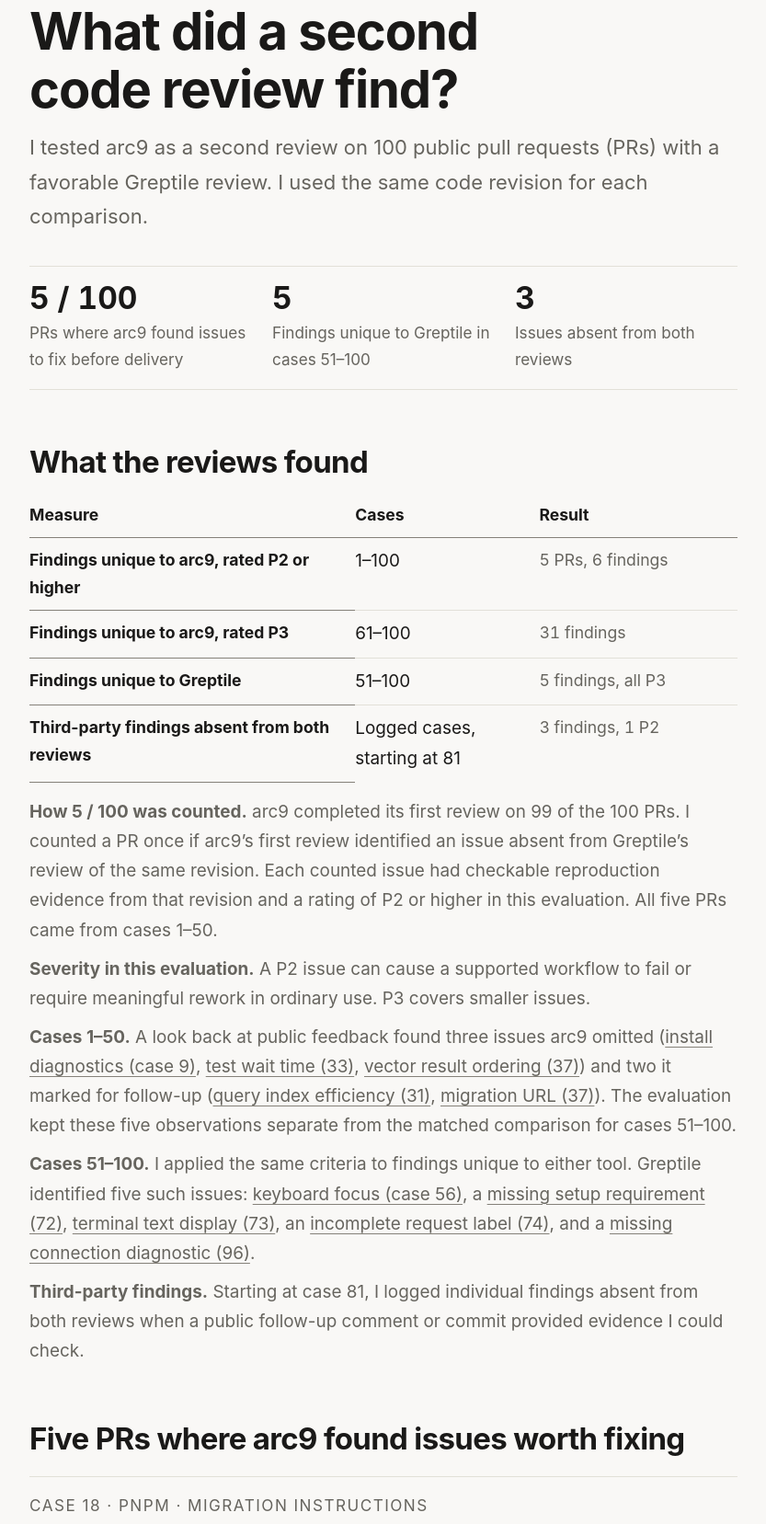
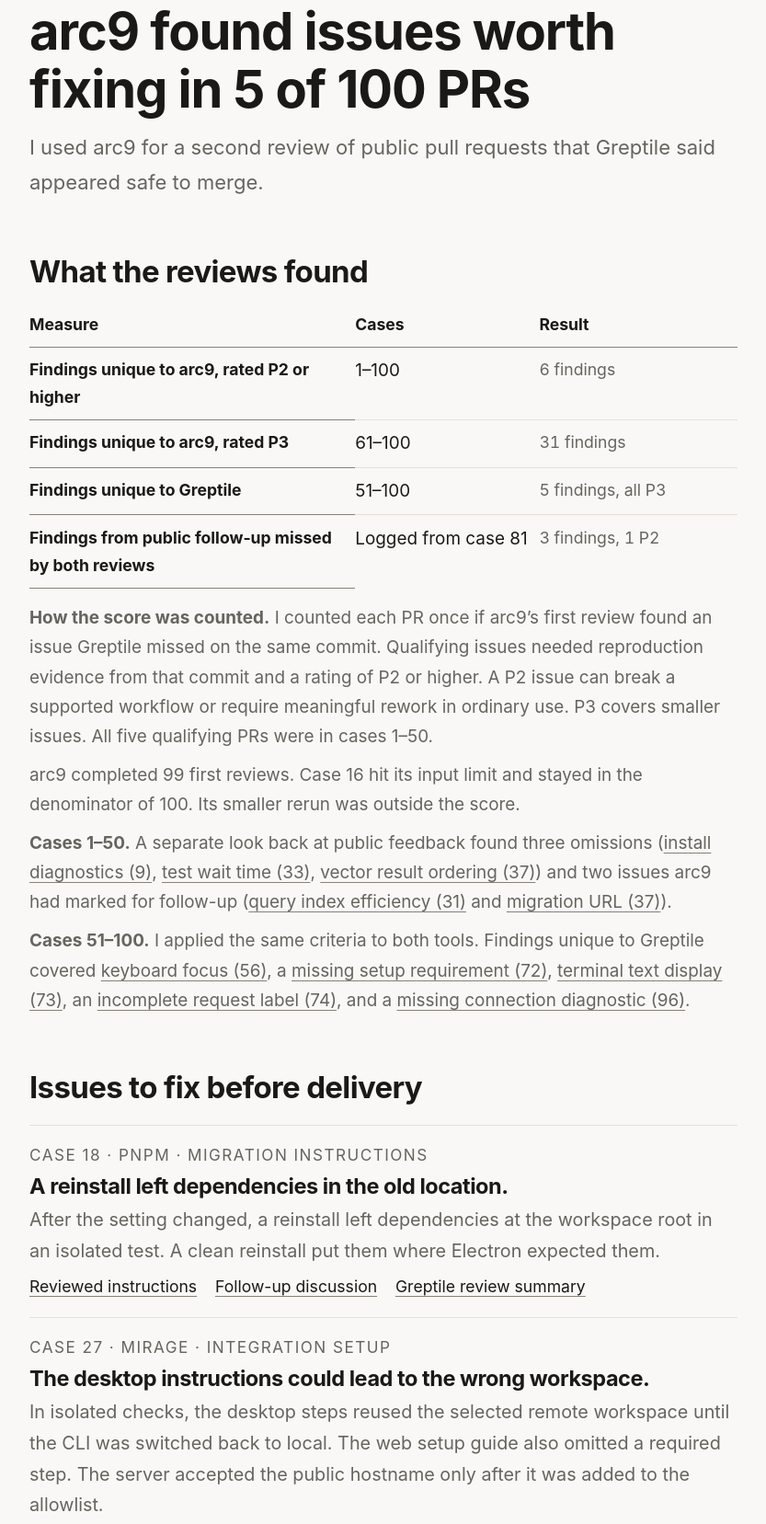
Before and after one commit to shihchengwei-lab/shihchengwei-lab.github.io, a plain HTML site: page arc9-benchmark/index.html in a window 1280 px wide. Shown: the part 161-1818 px from the top of the page at 92% size, without its empty margins (223-1056 px from the left). Drawn offline with Linux system fonts and the light colour scheme.

Commit message:
Lead the benchmark page with its main result

```diff
--- a/arc9-benchmark/index.html
+++ b/arc9-benchmark/index.html
@@ -20,13 +20,8 @@
       <nav aria-label="Page navigation"><a href="#results">Results</a><a href="#method">Method</a><a href="#samples">Sample index</a></nav>
     </div>
     <p class="eyebrow">Code review evaluation · November 2026</p>
-    <h1>What did a second code review find?</h1>
-    <p class="intro">I tested arc9 as a second review on 100 public pull requests (PRs) with a favorable Greptile review. I used the same code revision for each comparison.</p>
-    <div class="stats" aria-label="Evaluation outcome summary">
-      <div><strong>5 / 100</strong><p>PRs where arc9 found issues to fix before delivery</p></div>
-      <div><strong>5</strong><p>Findings unique to Greptile in cases 51–100</p></div>
-      <div><strong>3</strong><p>Issues absent from both reviews</p></div>
-    </div>
+    <h1>arc9 found issues worth fixing in 5 of 100 PRs</h1>
+    <p class="intro">I used arc9 for a second review of public pull requests that Greptile said appeared safe to merge.</p>
   </div>
 </header>
 <main class="wrap" id="main" tabindex="-1">
@@ -35,34 +30,32 @@
     <table class="results" aria-labelledby="results-title">
       <thead><tr><th scope="col">Measure</th><th scope="col">Cases</th><th scope="col">Result</th></tr></thead>
       <tbody>
-        <tr><th scope="row">Findings unique to arc9, rated P2 or higher</th><td>1–100</td><td>5 PRs, 6 findings</td></tr>
+        <tr><th scope="row">Findings unique to arc9, rated P2 or higher</th><td>1–100</td><td>6 findings</td></tr>
         <tr><th scope="row">Findings unique to arc9, rated P3</th><td>61–100</td><td>31 findings</td></tr>
         <tr><th scope="row">Findings unique to Greptile</th><td>51–100</td><td>5 findings, all P3</td></tr>
-        <tr><th scope="row">Third-party findings absent from both reviews</th><td>Logged cases, starting at 81</td><td>3 findings, 1 P2</td></tr>
+        <tr><th scope="row">Findings from public follow-up missed by both reviews</th><td>Logged from case 81</td><td>3 findings, 1 P2</td></tr>
       </tbody>
     </table>
     <div class="result-notes">
-      <p><strong>How 5 / 100 was counted.</strong> arc9 completed its first review on 99 of the 100 PRs. I counted a PR once if arc9’s first review identified an issue absent from Greptile’s review of the same revision. Each counted issue had checkable reproduction evidence from that revision and a rating of P2 or higher in this evaluation. All five PRs came from cases 1–50.</p>
-      <p><strong>Severity in this evaluation.</strong> A P2 issue can cause a supported workflow to fail or require meaningful rework in ordinary use. P3 covers smaller issues.</p>
-      <p><strong>Cases 1–50.</strong> A look back at public feedback found three issues arc9 omitted (<a href="https://github.com/omacom/omarchy-iso/pull/530#discussion_r4702594980">install diagnostics (case 9)</a>, <a href="https://github.com/omacom/omarchy-pkgs/pull/3583#discussion_r4702446692">test wait time (33)</a>, <a href="https://github.com/tetherto/qvac/pull/5987#discussion_r4702441621">vector result ordering (37)</a>) and two it marked for follow-up (<a href="https://github.com/AgentWorkforce/relayhistory/pull/602#discussion_r4702541493">query index efficiency (31)</a>, <a href="https://github.com/tetherto/qvac/pull/5987#discussion_r4702441608">migration URL (37)</a>). The evaluation kept these five observations separate from the matched comparison for cases 51–100.</p>
-      <p><strong>Cases 51–100.</strong> I applied the same criteria to findings unique to either tool. Greptile identified five such issues: <a href="https://github.com/WenyuChiou/agent-board/pull/1875#discussion_r4702369571">keyboard focus (case 56)</a>, a <a href="https://github.com/metalbear-co/mirrord/pull/5342#discussion_r4702352943">missing setup requirement (72)</a>, <a href="https://github.com/metalbear-co/mirrord/blob/2293c687cfedd893c637a4ce72aed4487826bda5/mirrord/cli/src/replay.rs#L280">terminal text display (73)</a>, an <a href="https://github.com/metalbear-co/mirrord/pull/5339#discussion_r4702365889">incomplete request label (74)</a>, and a <a href="https://github.com/sheprd-labs/sheprd/pull/1664#discussion_r4702263941">missing connection diagnostic (96)</a>.</p>
-      <p><strong>Third-party findings.</strong> Starting at case 81, I logged individual findings absent from both reviews when a public follow-up comment or commit provided evidence I could check.</p>
+      <p><strong>How the score was counted.</strong> I counted each PR once if arc9’s first review found an issue Greptile missed on the same commit. Qualifying issues needed reproduction evidence from that commit and a rating of P2 or higher. A P2 issue can break a supported workflow or require meaningful rework in ordinary use. P3 covers smaller issues. All five qualifying PRs were in cases 1–50.</p>
+      <p>arc9 completed 99 first reviews. Case 16 hit its input limit and stayed in the denominator of 100. Its smaller rerun was outside the score.</p>
+      <p><strong>Cases 1–50.</strong> A separate look back at public feedback found three omissions (<a href="https://github.com/omacom/omarchy-iso/pull/530#discussion_r4702594980">install diagnostics (9)</a>, <a href="https://github.com/omacom/omarchy-pkgs/pull/3583#discussion_r4702446692">test wait time (33)</a>, <a href="https://github.com/tetherto/qvac/pull/5987#discussion_r4702441621">vector result ordering (37)</a>) and two issues arc9 had marked for follow-up (<a href="https://github.com/AgentWorkforce/relayhistory/pull/602#discussion_r4702541493">query index efficiency (31)</a> and <a href="https://github.com/tetherto/qvac/pull/5987#discussion_r4702441608">migration URL (37)</a>).</p>
+      <p><strong>Cases 51–100.</strong> I applied the same criteria to both tools. Findings unique to Greptile covered <a href="https://github.com/WenyuChiou/agent-board/pull/1875#discussion_r4702369571">keyboard focus (56)</a>, a <a href="https://github.com/metalbear-co/mirrord/pull/5342#discussion_r4702352943">missing setup requirement (72)</a>, <a href="https://github.com/metalbear-co/mirrord/blob/2293c687cfedd893c637a4ce72aed4487826bda5/mirrord/cli/src/replay.rs#L280">terminal text display (73)</a>, an <a href="https://github.com/metalbear-co/mirrord/pull/5339#discussion_r4702365889">incomplete request label (74)</a>, and a <a href="https://github.com/sheprd-labs/sheprd/pull/1664#discussion_r4702263941">missing connection diagnostic (96)</a>.</p>
     </div>
   </section>
   <section class="section" aria-labelledby="cases-title">
-    <h2 id="cases-title">Five PRs where arc9 found issues worth fixing</h2>
+    <h2 id="cases-title">Issues to fix before delivery</h2>
     <div class="cases">
       <article class="case">
         <p class="eyebrow">Case 18 · pnpm · Migration instructions</p>
         <h3>A reinstall left dependencies in the old location.</h3>
-        <p>An isolated run showed that changing the setting and reinstalling left dependencies at the workspace root. A clean reinstall put them where the Electron app needed them.</p>
+        <p>After the setting changed, a reinstall left dependencies at the workspace root in an isolated test. A clean reinstall put them where Electron expected them.</p>
         <div class="case-links"><a href="https://github.com/pnpm/pnpm/blob/f652cd2ab456389a1ef3782b24be779d76a6f825/pnpm/docs/electron.md#L58">Reviewed instructions</a><a href="https://github.com/pnpm/pnpm/pull/18461#discussion_r4702778291">Follow-up discussion</a><a href="https://github.com/pnpm/pnpm/pull/18461#issuecomment-7179183694">Greptile review summary</a></div>
       </article>
       <article class="case">
         <p class="eyebrow">Case 27 · Mirage · Integration setup</p>
         <h3>The desktop instructions could lead to the wrong workspace.</h3>
-        <p>In an isolated check, the desktop steps used the already selected remote workspace. Switching the CLI back to local selected the local workspace.</p>
-        <p>In a separate check, the server rejected a custom public hostname with its default settings. It accepted the hostname after it was added to the allowlist, a step missing from the web setup guide.</p>
+        <p>In isolated checks, the desktop steps reused the selected remote workspace until the CLI was switched back to local. The web setup guide also omitted a required step. The server accepted the public hostname only after it was added to the allowlist.</p>
         <div class="case-links"><a href="https://github.com/strukto-ai/mirage/blob/b8d42ab2e57d38532faa7b596dded07b3241b1a3/docs/home/agents/lobehub.mdx#L37-L54">Reviewed desktop steps</a><a href="https://github.com/strukto-ai/mirage/blob/b8d42ab2e57d38532faa7b596dded07b3241b1a3/docs/home/agents/lobehub.mdx#L62-L80">Reviewed web steps</a><a href="https://github.com/strukto-ai/mirage/blob/b8d42ab2e57d38532faa7b596dded07b3241b1a3/docs/home/access/http.mdx#L69">Hostname requirement</a><a href="https://github.com/strukto-ai/mirage/pull/2446#issuecomment-7179024668">Greptile review summary</a></div>
       </article>
       <article class="case">
@@ -86,7 +79,7 @@
     </div>
   </section>
   <section class="section" aria-labelledby="misses-title">
-    <h2 id="misses-title">Three findings documented by other sources</h2>
+    <h2 id="misses-title">What both reviews missed</h2>
     <div class="cases">
       <article class="case">
         <h3>Case 89 · A Docker build excluded code the API needed.</h3>
@@ -102,10 +95,10 @@
   </section>
   <section class="scope" id="method" aria-labelledby="method-title">
     <h2 id="method-title">How I ran the evaluation</h2>
-    <p>I selected 100 public PRs in a fixed GitHub search order. Each had a public Greptile review saying the reviewed commit appeared safe to merge. I saved arc9’s first review before reading public feedback, then checked its findings against the same revision and ran focused tests where practical.</p>
+    <p>I took eligible PRs in a fixed GitHub search order and saved arc9’s first review before reading public feedback. I checked findings against the reviewed commit and ran focused tests where practical.</p>
     <p><strong>Repository size and type.</strong> The 50 repositories covered AI and agent tools (19), developer tools, infrastructure and SDKs (14), apps, media and visualization (10), desktop, OS and device tools (5), and scientific computing (2). On November 27, 2026, the median GitHub-reported size was about 116 MB and the median star count was about 481.</p>
     <p><strong>PR scope.</strong> The median PR changed four files, and 64 changed five or fewer. Two PRs changed core distributed behavior, both in the same SkyRL training series (<a href="https://github.com/skyrl-project/SkyRL/pull/2824">routing replay</a> and <a href="https://github.com/skyrl-project/SkyRL/pull/2823">cross-node data exchange</a>). Nine others changed coordination between processes or services (cases 15, 52, 53, 67, 73, 74, 85, 99, and 100).</p>
-    <p>Case 16 exceeded arc9’s input limit and stayed in the denominator. Its smaller rerun stayed outside the score. For cases 81–100, I used the descriptions from the time of Greptile’s review. I reran case 91 with the title from that review and excluded the affected first-review judgment.</p>
+    <p>For cases 81–100, I used the PR descriptions from the time of Greptile’s review. I reran case 91 with the title from that review and excluded the affected first-review judgment.</p>
   </section>
   <section class="section" id="samples" aria-labelledby="samples-title">
     <h2 id="samples-title">Sample index</h2>
--- a/site.css
+++ b/site.css
@@ -185,7 +185,6 @@
   .benchmark .results th:first-child { width: 46%; }
   .benchmark .results th:nth-child(2) { width: 26%; }
   .benchmark .results td:last-child { font-variant-numeric: tabular-nums; }
-  .benchmark .stats p { overflow-wrap: anywhere; }
   .benchmark .result-notes { margin-top: .75rem; color: var(--muted); font-size: .86rem; }
   .benchmark .result-notes p + p { margin-top: .45rem; }
   .benchmark .sample-index { margin-top: .9rem; border-block: 1px solid var(--rule); }
```
